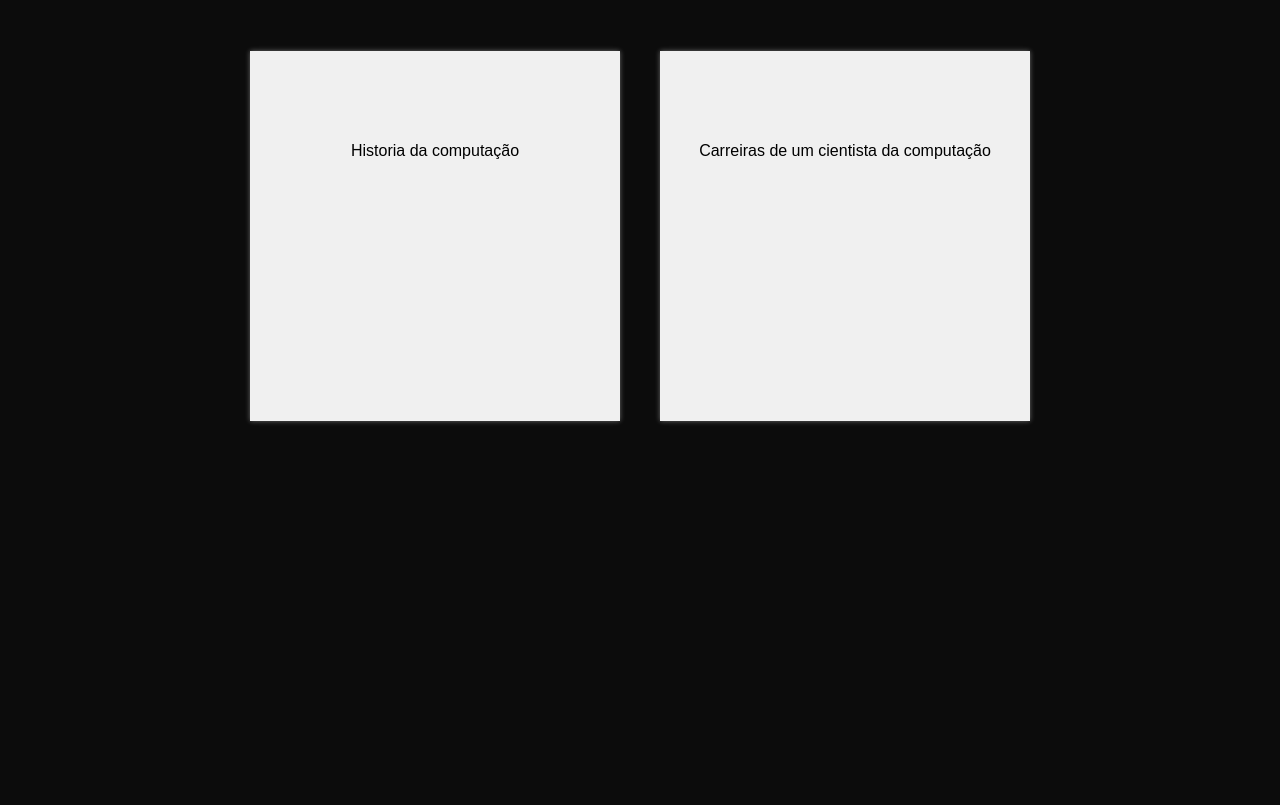
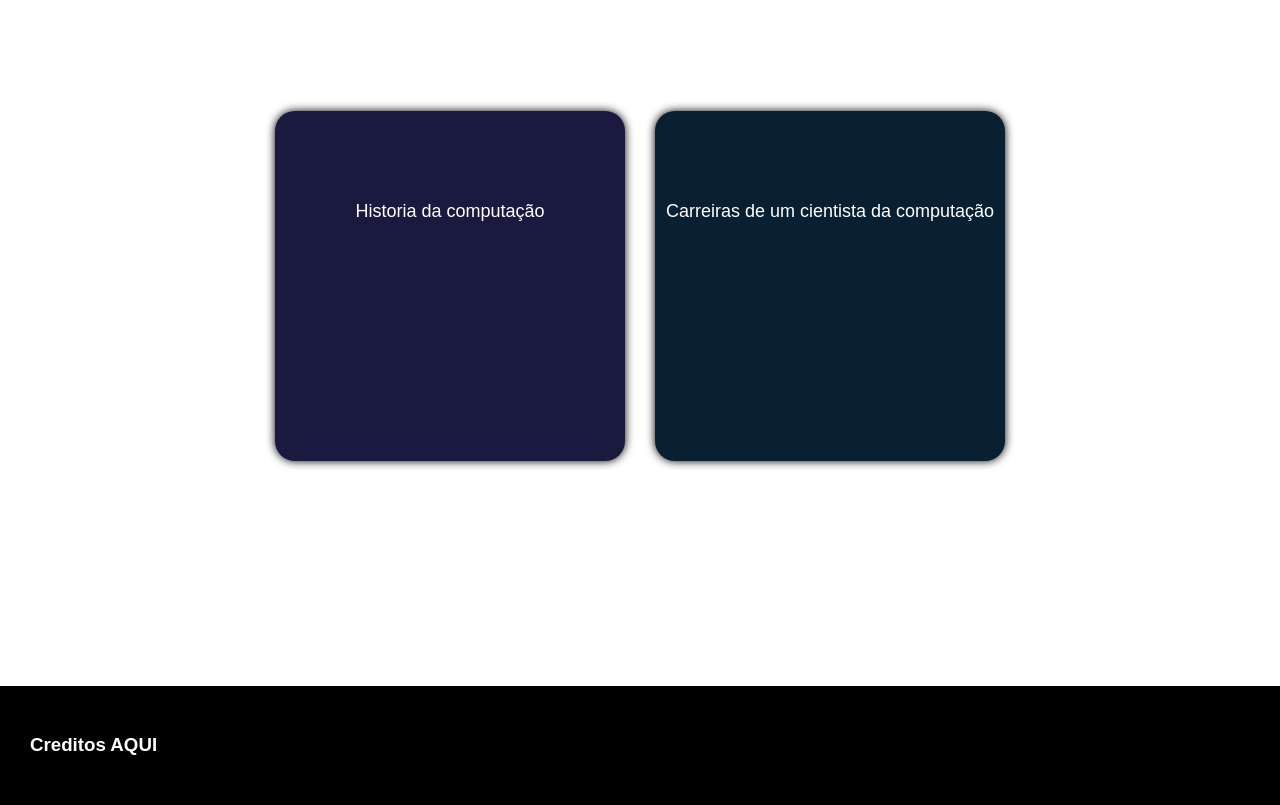
Before and after one commit to Gabriel-Liszt/trabalhothais, a plain HTML site: page index.html in a window 1280 px wide. Shown: the part 352-1157 px from the top of the page. Before the commit the page ends 988 px from the top, so only its background shows below. Drawn offline with Linux system fonts and the light colour scheme.

Commit message:
5 commit

```diff
--- a/histcomp/histcomp.css
+++ b/histcomp/histcomp.css
@@ -10,12 +10,13 @@ html{
 }
 
 header {
-    background-color: #0D0D0D;
-    color: #fff;
+    background-color: black;
+    color: white;
     padding: 20px;
     text-align: center;
     height: 100%;
     margin: 0px;
+    text-shadow: 0px 0px 5px 0px rgba(255, 255, 255, 0.795);
 
     display: flex;
     justify-content: center; /* Alinha os itens ao centro horizontalmente */
--- a/index.css
+++ b/index.css
@@ -7,7 +7,8 @@
  */
 
 header {
-    padding-top: 50px;
+    padding: 50px;
+    background-color: black;
 }
 
 header > h1 {
@@ -22,23 +23,55 @@ body {
     margin: 0;
     padding: 0;
     font-family: Arial, sans-serif;
-    background-color: rgba(0, 0, 0, 0.952);
+    background-color: white;
+    height: 98vh;
 }
 
 .container {
     display: flex;
     justify-content: center;
     align-items: center;
+    overflow: hidden;
     height: 100vh;
+    position: relative;
 }
 
+.box:hover {
+    width: 350px; /* largura expandida */
+    height: 350px; /* altura expandida */
+    transform: scale(1.05);
+  }
+
 .box {
-    width: 370px;
-    height: 370px;
+    width: 350px;
+    height: 350px;
+    border-radius: 20px;
     background-color: #f0f0f0;
-    margin: 0 20px;
+    margin: 15px;
     text-align: center;
+    font-size: large;
     line-height: 200px;
     cursor: pointer;
-    box-shadow: 0px 0px 5px 0px rgba(255, 255, 255, 0.384);
+    box-shadow: 0px 0px 10px 0px rgb(0, 0, 0);
+    transition: all 0.8s ease;
+    transform: scale(1);
 }
+
+#div1{
+    background-color: #1A1A40;
+    color: white;
+    text-shadow: 0px 0px 5px 0px rgba(0, 0, 0, 0.795);
+}
+
+#div2{
+    background-color: #082032;
+    color: white;
+    text-shadow: 0px 0px 5px 0px rgba(0, 0, 0, 0.795);
+}
+
+footer{
+    background-color: black;
+    color: white;
+    padding: 30px;
+
+}
--- a/index.html
+++ b/index.html
@@ -26,4 +26,9 @@
 <script src="index.js"></script>
 
 </body>
+
+<footer>
+<h3>Creditos AQUI</h3>
+</footer>
+
 </html>
```
